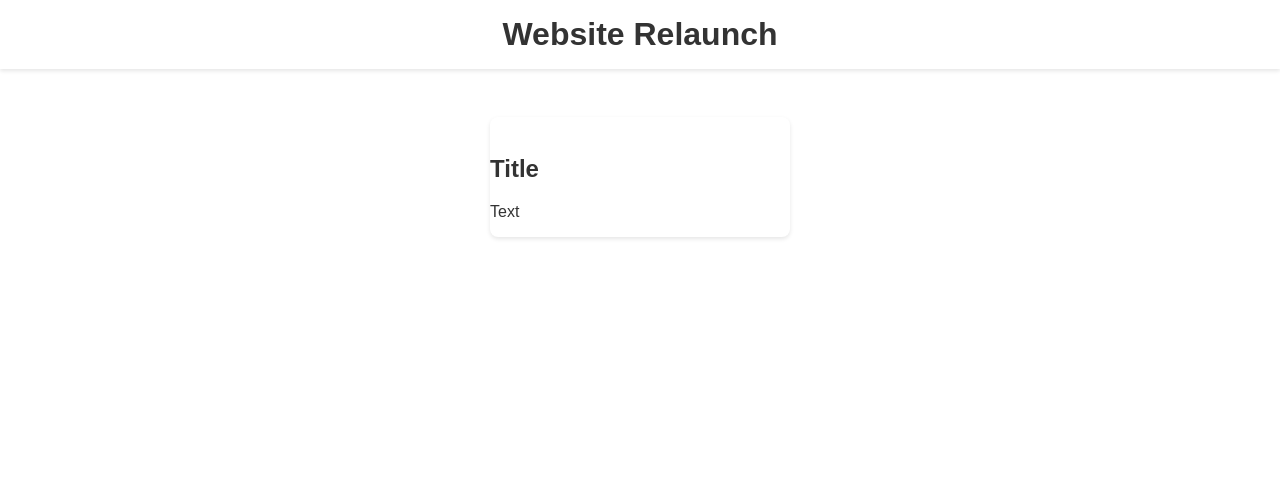
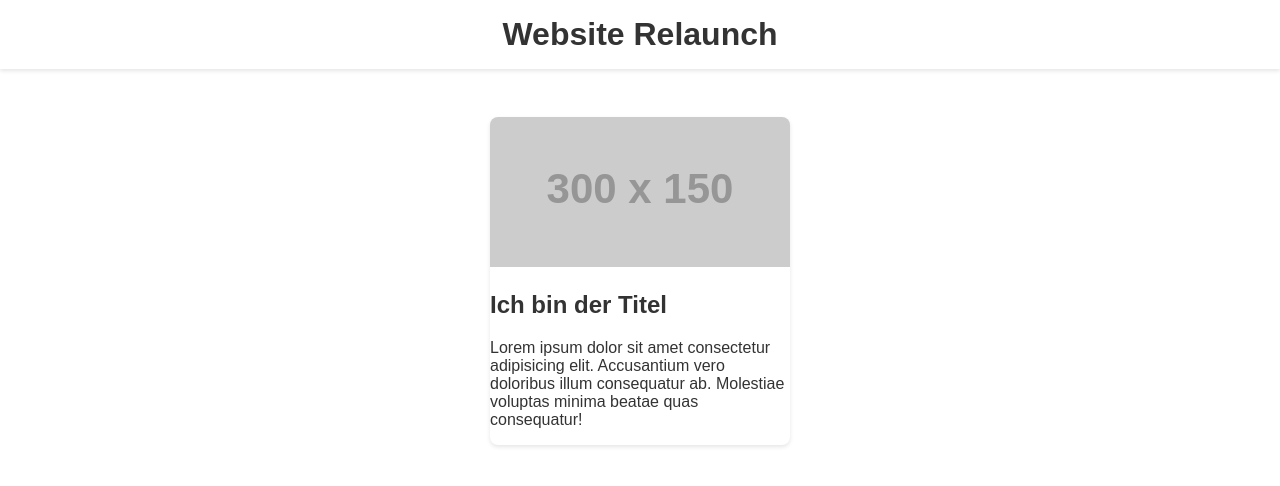
Before and after one commit to vanessainn/Abgabe-Webprog, a plain HTML site: page index.html in a window 1280 px wide. Drawn offline with Linux system fonts and the light colour scheme; placeholder pictures from the web are drawn by us.

Commit message:
add card content.

```diff
--- a/index.html
+++ b/index.html
@@ -15,11 +15,11 @@
       <!-- Kartenkomponenten werden hier eingefügt -->
       <div class="card">
         <div class="card__image">
-          <img clas="cardImage__image" src="" alt="">
+          <img clas="cardImage__image" src="https://placehold.jp/300x150.png" alt="Platzhalterbild">
         </div>
         <div class="card__content">
-          <h2 class="card__title">Title</h2>
-          <p class="card__text">Text</p>
+          <h2 class="card__title">Ich bin der Titel</h2>
+          <p class="card__text">Lorem ipsum dolor sit amet consectetur adipisicing elit. Accusantium vero doloribus illum consequatur ab. Molestiae voluptas minima beatae quas consequatur!</p>
         </div>
       </div>
     </section>
```
